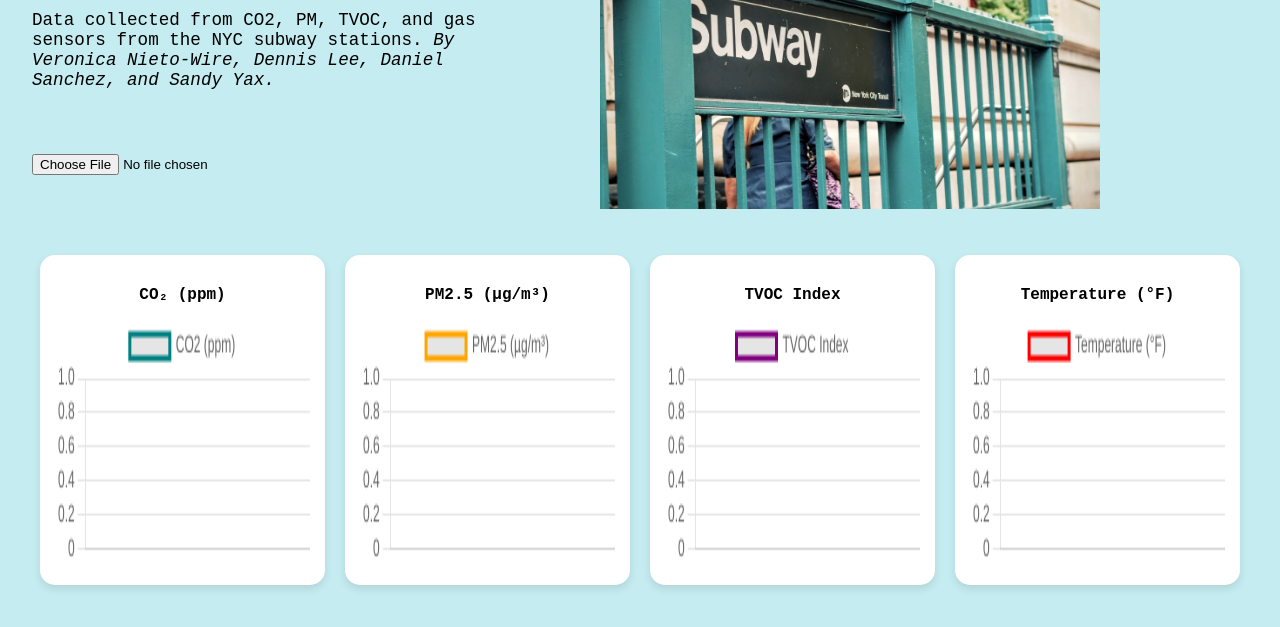
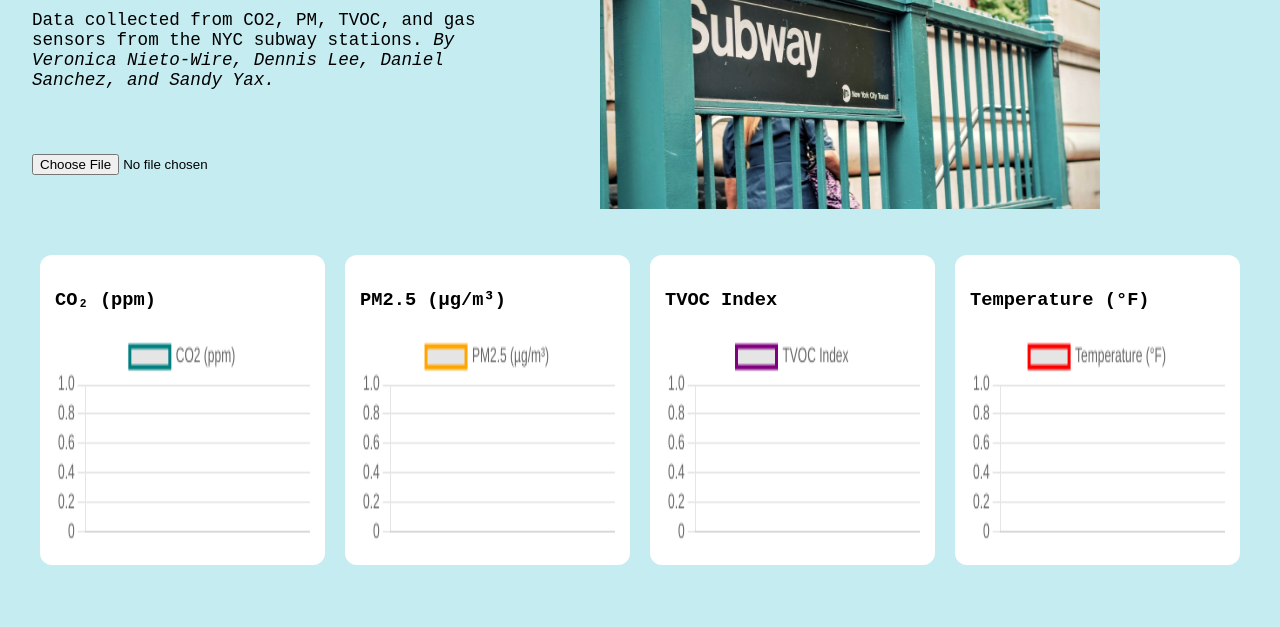
Before and after one commit to jessyram/MTA_sensor_readings, a plain HTML site: page index.html in a window 1280 px wide. Shown: the part 161-788 px from the top of the page. Drawn offline with nearby package versions, Linux system fonts and the light colour scheme; no server answers.

Commit message:
Update style.css

```diff
--- a/style.css
+++ b/style.css
@@ -49,24 +49,22 @@ h1 {
   }
 
   .dashboard-card {
-    background: #ffffff;
-    border-radius: 15px;
+    background: white;
+    border-radius: 12px;
     padding: 15px;
-    box-shadow: 0 4px 8px rgba(0,0,0,0.1);
-    height: 300px;
+    height: 280px;
     display: flex;
     flex-direction: column;
-  }
-
-  .dashboard-card h3 {
-    text-align: center;
-    margin-bottom: 10px;
-    font-size: 1rem;
+    min-height: 0;
   }
 
   .dashboard-card canvas {
     flex: 1;
+    min-height: 0;
+    width: 100%;
   }
+
+
 
 
 
```
